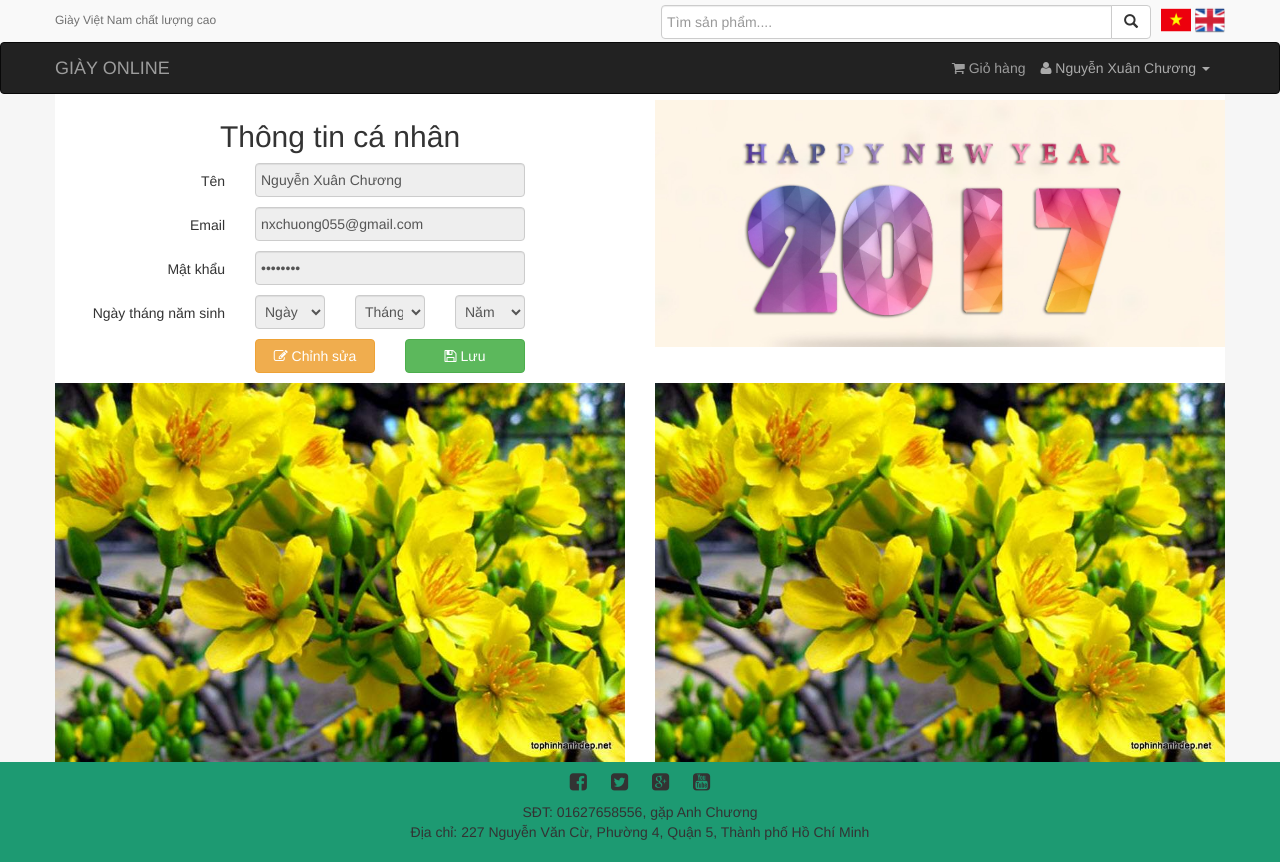
After one commit to lmtam/LTHD_DACK, a PHP site: page /profile.html in a window 1280 px wide. The commit adds this page. Run offline with PHP 8.4, Linux system fonts and the light colour scheme.

Commit message:
cap nhat giao dien lan 4

```diff
--- a/client/css/style.css
+++ b/client/css/style.css
@@ -2,10 +2,14 @@
     padding: 0px;
 }
 
-/*.col-md .col-sm .col-xs{*/
-    /*padding-left: 0px;*/
-    /*padding-right: 0px;*/
-/*}*/
+.col-md .col-sm .col-xs{
+    padding-left: 0px;
+    padding-right: 0px;
+}
+label{
+    font-weight: normal;
+    padding-top: 8px;
+}
 
 .bg-top{
     width: 100%;
@@ -112,6 +116,7 @@
     height: 28px;
     cursor: pointer;
     border: 1px solid #ddd;
+    text-align: center;
 }
 
 .c-red{
@@ -197,3 +202,46 @@
     font-size: 18px;
     font-weight: bold;
 }
+
+.user-name {
+    font-size: 14px;
+    padding-top: 15px;
+    cursor: pointer;
+    color: #ababab;
+}
+
+.user-name:hover{
+    color: #eee;
+}
+
+.cus-padding-top{
+    padding-top: 10px;
+}
+
+.cus-align-right{
+    text-align: right;
+}
+
+.backgroup-body-prolife{
+    background-color: #f6f6f6;
+}
+
+.backgroup-prolife{
+    background-color: #ffffff;
+}
+
+.detail-image {
+    border: 1px solid #ddd;
+}
+
+h3{
+    font-weight: bold;
+}
+
+.like-shoe{
+    cursor: pointer;
+}
+
+.width-textarea {
+    max-width: 100%;
+}
--- /dev/null
+++ b/client/js/profile.js
@@ -0,0 +1,3 @@
+/**
+ * Created by Nguyen on 01-Jan-17.
+ */
--- /dev/null
+++ b/client/profile.html
@@ -0,0 +1,207 @@
+<!DOCTYPE html>
+<html lang="en">
+<head>
+    <meta name="viewport" content="width=device-width, initial-scale=1" charset="UTF-8"/>
+    <link href="plugins/bootstrap/css/bootstrap.min.css" rel="stylesheet" />
+    <link href="plugins/font-awesome/css/font-awesome.min.css" rel="stylesheet" />
+    <link href="plugins/animate.css" rel="stylesheet"/>
+    <link href="css/style.css" rel="stylesheet"/>
+    <link rel="icon" href="images/shoe.png"/>
+    <title>Mua giày giá rẻ</title>
+</head>
+<body class="backgroup-body-prolife">
+    <!--header-->
+    <header id="m-header">
+        <div id="m-top" class="bg-top">
+            <div class="container" style="padding-top: 5px;color: #707070;">
+                <div class="pull-left">
+                    <h1 style="font-size:12px;font-weight: normal;margin:9px 0">Giày Việt Nam chất lượng cao</h1>
+                </div>
+                <div class="pull-right hidden-xs">
+                    <img src="images/vietnam.png" height="30" width="30">
+                    <img src="images/english.png" height="30" width="30">
+                </div>
+                <div class="input-group pull-right hidden-xs" style="width: 500px; padding-right:10px">
+                    <input class="form-control" placeholder="Tìm sản phẩm...." />
+                        <span class="input-group-btn">
+                            <button class="btn btn-default" type="button">
+                                <span class="glyphicon glyphicon-search"></span>
+                            </button>
+                        </span>
+                </div>
+                <div class="clearfix"></div>
+            </div>
+        </div>
+
+        <div id="m-menu-bar">
+            <nav class="navbar navbar-inverse" style="margin-bottom: 0px">
+                <div class="container">
+                    <div class="navbar-header">
+                        <button type="button" class="navbar-toggle" data-toggle="collapse" data-target="#myNavbar">
+                            <span class="icon-bar"></span>
+                            <span class="icon-bar"></span>
+                            <span class="icon-bar"></span>
+                        </button>
+                        <a class="navbar-brand" href="index.html">GIÀY ONLINE</a>
+                    </div>
+                    <div class="collapse navbar-collapse" id="myNavbar">
+                        <ul class="nav navbar-nav navbar-right hidden" id="no-login">
+                            <li>
+                                <a href="#" data-toggle="modal" data-target="#myModal">
+                                    <span class="glyphicon glyphicon-user"></span>  Đăng nhập</a>
+                            </li>
+                            <li>
+                                <a href="#" data-toggle="modal" data-target="#myModal">
+                                    <span class="glyphicon glyphicon-log-in"></span>  Đăng kí</a>
+                            </li>
+                        </ul>
+                        <!--sau khi dang nhap-->
+                        <ul class="nav navbar-nav navbar-right " id="logged">
+                            <li>
+                                <div class="dropdown" href="#">
+                                    <div class="dropdown-toggle user-name"data-toggle="dropdown">
+                                        <span class="fa fa-user"></span> Nguyễn Xuân Chương
+                                        <span class="caret"></span></div>
+                                    <ul class="dropdown-menu">
+                                        <li><a href="profile.html">Trang cá nhân</a></li>
+                                        <li><a href="index.html">Đăng xuất</a></li>
+                                    </ul>
+                                </div>
+                            </li>
+                        </ul>
+                        <ul class="nav navbar-nav navbar-right">
+                            <li >
+                                <a href="#">
+                                    <i class="fa fa-shopping-cart" aria-hidden="true"></i> Giỏ hàng
+                                </a>
+                            </li>
+                        </ul>
+                    </div>
+                </div>
+            </nav>
+        </div>
+
+        <!--trang thai-->
+        <!--<div id="m-status" class="bg-status">-->
+        <!--<div class="container">-->
+        <!--<i>Trang chủ</i>-->
+        <!--&lt;!&ndash;<span id="title-menu">&ndash;&gt;-->
+        <!--&lt;!&ndash;<i class="fa fa-angle-double-right" aria-hidden="true"></i>&ndash;&gt;-->
+        <!--&lt;!&ndash;</span>&ndash;&gt;-->
+        <!--</div>-->
+        <!--</div>-->
+    </header>
+
+    <!--trang chinh-->
+    <div id="m-main" class="container backgroup-prolife">
+        <div class="row">
+            <div class="col-sm-6">
+                <!--ten-->
+                <div class="row">
+                    <div class="col-md-12">
+                        <h2 style="text-align: center">Thông tin cá nhân</h2>
+                    </div>
+                    <div class="col-sm-4 cus-align-right">
+                        <label>Tên</label>
+                    </div>
+                    <div class="col-sm-6">
+                        <input type="text" class="form-control" value="Nguyễn Xuân Chương" readonly="readonly"/>
+                    </div>
+                </div>
+                <!--ten dang nhap-->
+                <div class="row cus-padding-top">
+                    <div class="col-sm-4 cus-align-right">
+                        <label>Email</label>
+                    </div>
+                    <div class="col-sm-6">
+                        <input type="text" class="form-control" value="nxchuong055@gmail.com" readonly="readonly"/>
+                    </div>
+                </div>
+                <!--mat khau-->
+                <div class="row cus-padding-top">
+                    <div class="col-sm-4 cus-align-right">
+                        <label>Mật khẩu</label>
+                    </div>
+                    <div class="col-sm-6">
+                        <input type="password" class="form-control" value="12345678" readonly="readonly"/>
+                    </div>
+                </div>
+                <!--ngay thang nam sinh-->
+                <div class="row cus-padding-top">
+                    <div class="col-sm-4 cus-align-right">
+                        <label>Ngày tháng năm sinh</label>
+                    </div>
+                    <div class="col-sm-2">
+                        <select class="form-control" readonly="readonly">
+                            <option>Ngày</option>
+                            <option>2</option>
+                            <option>3</option>
+                        </select>
+                    </div>
+                    <div class="col-sm-2">
+                        <select class="form-control" readonly="readonly">
+                            <option>Tháng</option>
+                            <option>2</option>
+                            <option>3</option>
+                        </select>
+                    </div>
+                    <div class="col-sm-2">
+                        <select class="form-control" readonly="readonly">
+                            <option>Năm</option>
+                            <option>1991</option>
+                            <option>1992</option>
+                        </select>
+                    </div>
+                </div>
+                <!--nut chinh sua-->
+                <div class="row cus-padding-top">
+                    <div class="col-sm-4">
+                    </div>
+                    <div class="col-sm-3">
+                        <button class="btn btn-warning btn-block">
+                            <i class="fa fa-edit"></i>
+                            Chỉnh sửa</button>
+                    </div>
+                    <div class="col-sm-3">
+                        <button class="btn btn-success btn-block">
+                            <i class="fa fa-floppy-o"></i>
+                            Lưu</button>
+                    </div>
+                </div>
+            </div>
+            <div class="col-sm-6">
+                <img src="images/xuan.jpg" class="img-responsive center-block">
+            </div>
+        </div>
+        <div class="row cus-padding-top">
+            <div class="col-sm-6">
+                <img src="images/hoamai.jpg" class="img-responsive center-block">
+            </div>
+            <div class="col-sm-6 ">
+                <img src="images/hoamai.jpg" class="img-responsive center-block">
+            </div>
+        </div>
+    </div>
+
+    <!--footer-->
+    <footer id="m-footer" class="footer">
+        <div>
+            <span class="fa fa-facebook-square footer-icon"></span>
+            <span class="fa fa-twitter-square footer-icon"></span>
+            <span class="fa fa-google-plus-square footer-icon"></span>
+            <span class="fa fa-youtube-square footer-icon"></span>
+        </div>
+        <div>
+            <div>SĐT: 01627658556, gặp Anh Chương</div>
+            <div>Địa chỉ: 227 Nguyễn Văn Cừ, Phường 4, Quận 5, Thành phố Hồ Chí Minh</div>
+        </div>
+    </footer>
+
+    <!--script-->
+    <script src="plugins/jquery.min.js"></script>
+    <script src="plugins/bootstrap/js/bootstrap.min.js"></script>
+    <script src="plugins/Jquery.Animation.Text/jquery.textillate.js"></script>
+    <script src="plugins/Jquery.Animation.Text/jquery.lettering.js"></script>
+    <script src="js/profile.js"></script>
+</body>
+</html>
```
Also changed, not shown: client/cart.html (added, +10 -0 lines), client/index.html (+25 -8 lines), client/js/index.js (+6 -1 lines), client/sale.html (added, +174 -0 lines), client/images/hoamai.jpg (added), client/images/user.jpg (added), client/images/xuan.jpg (added), client/images/xuan2017.jpg (added).
